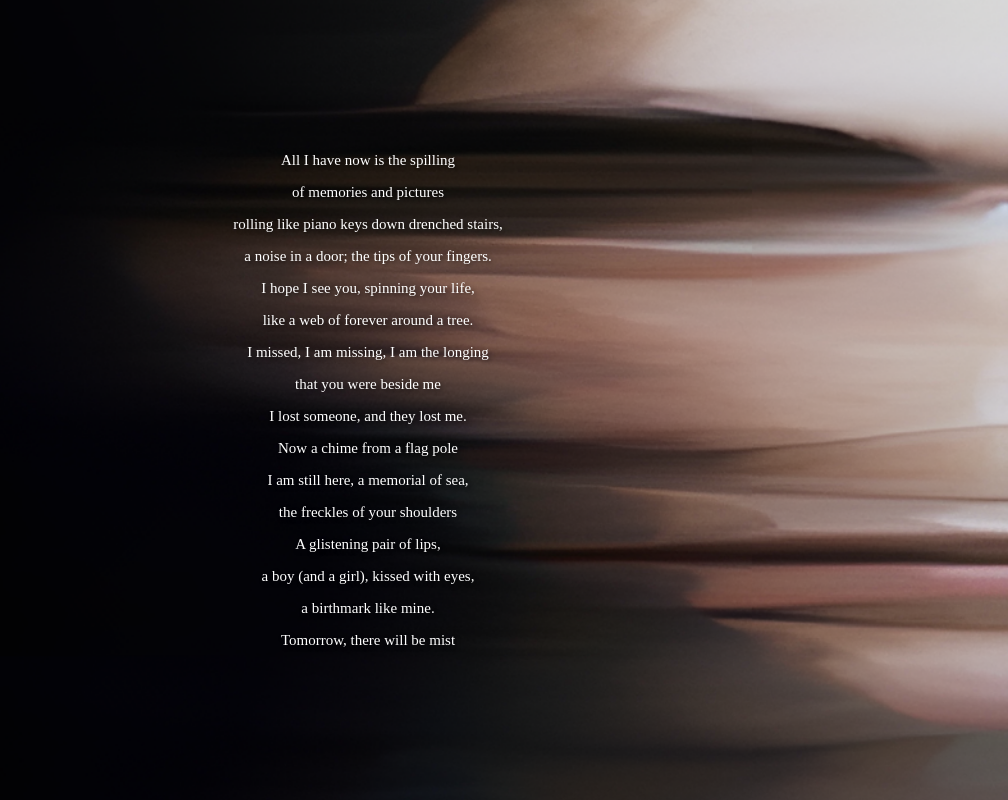
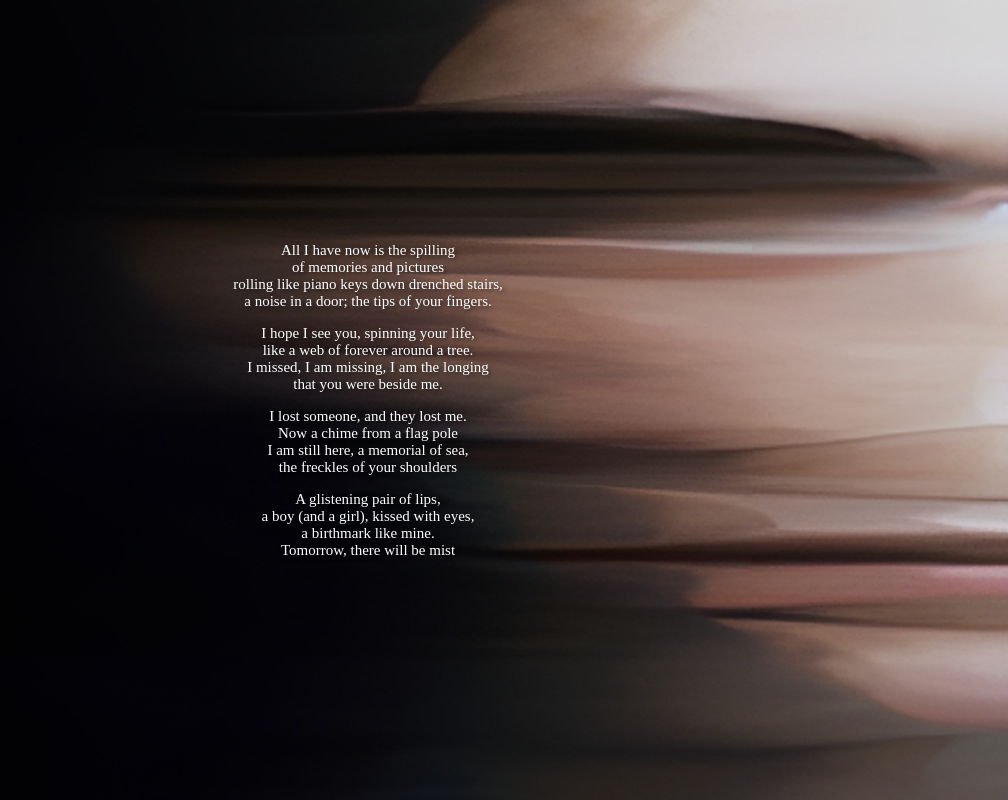
Before and after one commit to kevinhowbrook/kevinhowbrook.github.io, a plain HTML site: page index.html in a window 1280 px wide. Shown: the whole page, without its empty margins (272-1280 px from the left). Drawn offline with Linux system fonts and the light colour scheme.

Commit message:
Update index.html

```diff
--- a/index.html
+++ b/index.html
@@ -27,37 +27,25 @@
 </head>
 <body>
     <div class="text">
-        <p>All I have now is the spilling</p>
+        <p>All I have now is the spilling<br>
+of memories and pictures<br>
+rolling like piano keys down drenched stairs,<br>
+a noise in a door; the tips of your fingers.</p>
 
-<p>of memories and pictures</p>
+<p>I hope I see you, spinning your life,<br>
+like a web of forever around a tree.<br>
+I missed, I am missing, I am the longing<br>
+that you were beside me.</p>
 
-<p>rolling like piano keys down drenched stairs,</p>
+<p>I lost someone, and they lost me.<br>
+Now a chime from a flag pole<br>
+I am still here, a memorial of sea,<br>
+the freckles of your shoulders</p>
 
-<p>a noise in a door; the tips of your fingers.</p>
-
-<p>I hope I see you, spinning your life,</p>
-
-<p>like a web of forever around a tree.</p>
-
-<p>I missed, I am missing, I am the longing</p>
-
-<p>that you were beside me</p>
-
-<p>I lost someone, and they lost me.</p>
-
-<p>Now a chime from a flag pole</p>
-
-<p>I am still here, a memorial of sea,</p>
-
-<p>the freckles of your shoulders</p>
-
-<p>A glistening pair of lips,</p>
-
-<p>a boy (and a girl), kissed with eyes,</p>
-
-<p>a birthmark like mine.</p>
-
-<p>Tomorrow, there will be mist</p>
+<p>A glistening pair of lips,<br>
+a boy (and a girl), kissed with eyes,<br>
+a birthmark like mine.<br>
+Tomorrow, there will be mist</p>
     </div>
 </body>
 </html>
```
